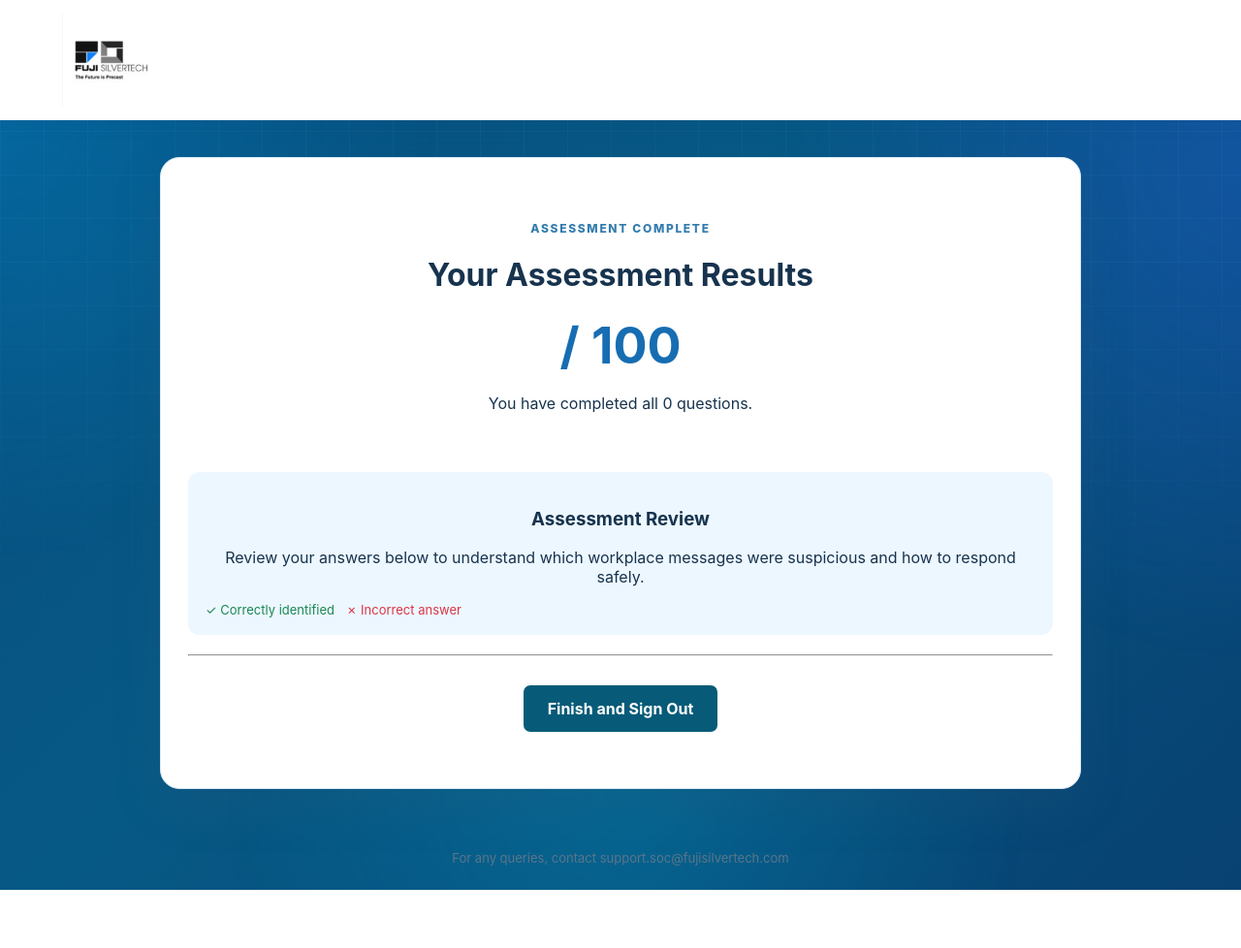
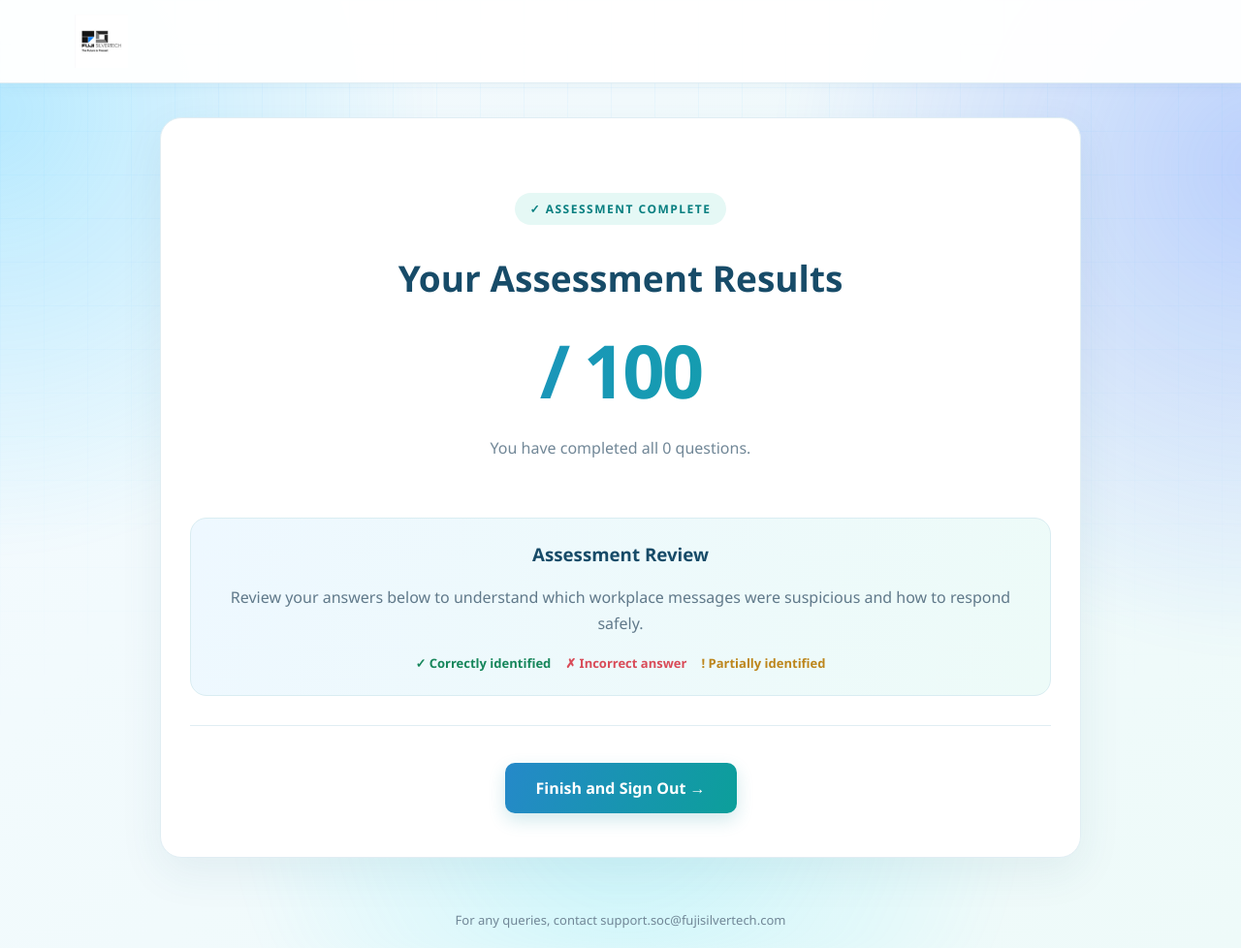
Before and after one commit to akshaykorukonda/fuji-phishing-awareness, a Flask app: template templates/result.html in a window 1280 px wide. Shown: the whole page at 97% size. Before the commit the page ends 918 px from the top, so only its background shows below. Run offline with Flask 3, Linux system fonts and the light colour scheme; the template is opened without the code that fills it, so the values that code supplies are empty.

Commit message:
Refactor result.html for better styling and layout
Updated the assessment results page styles and structure for improved readability and visual appeal.

```diff
--- a/templates/result.html
+++ b/templates/result.html
@@ -8,38 +8,299 @@
     <link rel="stylesheet" href="/static/style.css">
 
     <style>
-        .result-header { text-align:center; padding:25px 10px; }
-        .score { font-size:52px; font-weight:bold; color:#176db2; margin:18px 0; }
-        .question-result { background:#fff; border:1px solid #ddd; border-radius:12px; padding:20px; margin:18px 0; }
-        .question-result.correct { border-left:5px solid #198754; }
-        .question-result.incorrect { border-left:5px solid #dc3545; }
-        .question-result.partial { border-left:5px solid #e0a800; }
-        .status { font-weight:bold; margin-bottom:12px; }
-        .correct-text { color:#198754; }
-        .incorrect-text { color:#dc3545; }
-        .partial-text { color:#a87500; }
-        .answer { padding:14px; background:#f5f6f8; border-radius:8px; margin:12px 0; line-height:1.7; }
-        .mistake-item { padding:12px; border-radius:8px; margin:8px 0; line-height:1.5; background:#f5f6f8; }
-        .mistake-item.found { background:#e8f6ee; border-left:4px solid #198754; }
-        .mistake-item.missed { background:#fff0f0; border-left:4px solid #dc3545; }
-        .mistake-item.wrong { background:#fff4df; border-left:4px solid #e0a800; }
-        .explanation { background:#fff8e8; padding:15px; border-radius:8px; line-height:1.7; margin-top:12px; }
-        .result-actions { text-align:center; margin:30px 0; }
-        .result-actions a { display:inline-block; padding:14px 25px; background:#075b78; color:white; text-decoration:none; border-radius:7px; font-weight:bold; }
-        .result-actions a:hover { background:#06465c; }
-        .result-summary { background:#edf7ff; border-radius:12px; padding:18px; text-align:center; margin:20px 0; }
-        .legend { display:flex; flex-wrap:wrap; gap:12px; margin-top:12px; font-size:13px; }
-        .email-review { border:1px solid #ddd; border-radius:10px; padding:15px; margin:12px 0; background:#fafafa; }
-        .email-review h4 { margin-top:0; }
-        .email-review p { line-height:1.6; overflow-wrap:anywhere; }
-        .email-review.correct-email { border-left:4px solid #198754; }
-        .email-review.wrong-email { border-left:4px solid #dc3545; }
-        .option-review { padding:11px; margin:8px 0; border-radius:7px; background:#f5f6f8; }
-        .option-review.selected-correct { background:#e8f6ee; border-left:4px solid #198754; }
-        .option-review.selected-wrong { background:#fff0f0; border-left:4px solid #dc3545; }
-        @media(max-width:600px) {
-            .score { font-size:40px; }
-            .question-result { padding:15px; }
+        :root {
+            --blue: #2785c7;
+            --teal: #0c9f9a;
+            --navy: #174b68;
+            --light-blue: #eef8ff;
+            --light-teal: #e9f9f6;
+            --green: #16865b;
+            --red: #d94b58;
+            --yellow: #bd861c;
+            --text: #263f50;
+            --muted: #718797;
+            --border: #e0edf3;
+        }
+
+        * { box-sizing: border-box; }
+
+        body {
+            background: linear-gradient(135deg, #f4faff, #eefaf9);
+            color: var(--text);
+            font-family: "Segoe UI", Arial, sans-serif;
+            margin: 0;
+        }
+
+        header {
+            background: rgba(255,255,255,.96);
+            padding: 15px 6%;
+            border-bottom: 1px solid var(--border);
+            box-shadow: 0 3px 15px rgba(35,90,120,.05);
+        }
+
+        header img {
+            max-height: 55px;
+            max-width: 190px;
+            object-fit: contain;
+        }
+
+        main.card {
+            width: min(1050px, 94%);
+            margin: 35px auto;
+            padding: 30px;
+            background: #fff;
+            border: 1px solid var(--border);
+            border-radius: 22px;
+            box-shadow: 0 15px 45px rgba(35,90,120,.08);
+        }
+
+        .result-header {
+            text-align: center;
+            padding: 35px 15px 25px;
+        }
+
+        .tag {
+            display: inline-block;
+            padding: 8px 16px;
+            border-radius: 30px;
+            color: #087f80;
+            background: #e5f8f5;
+            font-size: 12px;
+            font-weight: 800;
+            letter-spacing: 1.5px;
+        }
+
+        h1 {
+            color: var(--navy);
+            font-size: clamp(26px, 4vw, 37px);
+            margin: 17px 0 8px;
+        }
+
+        .result-header > p:last-child {
+            color: var(--muted);
+        }
+
+        .score {
+            font-size: clamp(48px, 9vw, 76px);
+            font-weight: 800;
+            letter-spacing: -3px;
+            margin: 18px 0;
+            background: linear-gradient(100deg, #2589ce, #0ba99b);
+            -webkit-background-clip: text;
+            background-clip: text;
+            color: transparent;
+        }
+
+        .result-summary {
+            background: linear-gradient(110deg, #eef8ff, #edfbf8);
+            border: 1px solid #d9edf2;
+            border-radius: 17px;
+            padding: 24px;
+            text-align: center;
+            margin: 20px 0 25px;
+        }
+
+        .result-summary h3 {
+            color: var(--navy);
+            margin-top: 0;
+        }
+
+        .result-summary p {
+            color: #60798a;
+            line-height: 1.7;
+        }
+
+        .legend {
+            display: flex;
+            justify-content: center;
+            flex-wrap: wrap;
+            gap: 15px;
+            margin-top: 18px;
+            font-size: 13px;
+            font-weight: 700;
+        }
+
+        .correct-text { color: var(--green); }
+        .incorrect-text { color: var(--red); }
+        .partial-text { color: var(--yellow); }
+
+        hr {
+            border: 0;
+            border-top: 1px solid var(--border);
+            margin: 30px 0;
+        }
+
+        .question-result {
+            background: #fff;
+            border: 1px solid var(--border);
+            border-radius: 17px;
+            padding: 23px;
+            margin: 20px 0;
+            box-shadow: 0 5px 18px rgba(35,90,120,.035);
+            transition: transform .2s, box-shadow .2s;
+            overflow-wrap: anywhere;
+        }
+
+        .question-result:hover {
+            transform: translateY(-2px);
+            box-shadow: 0 9px 24px rgba(35,90,120,.08);
+        }
+
+        .question-result.correct { border-left: 5px solid var(--green); }
+        .question-result.incorrect { border-left: 5px solid var(--red); }
+        .question-result.partial { border-left: 5px solid var(--yellow); }
+
+        .question-result h3 {
+            color: var(--navy);
+            line-height: 1.5;
+            margin-top: 0;
+        }
+
+        .status {
+            font-weight: 800;
+            font-size: 13px;
+            letter-spacing: .5px;
+            margin: 16px 0;
+        }
+
+        .answer {
+            padding: 16px;
+            background: #f3f9fd;
+            border: 1px solid #e1eff6;
+            border-radius: 11px;
+            margin: 13px 0;
+            line-height: 1.8;
+        }
+
+        .mistake-item {
+            padding: 14px;
+            border-radius: 10px;
+            margin: 9px 0;
+            line-height: 1.6;
+            background: #f4f8fa;
+        }
+
+        .mistake-item.found {
+            background: #eaf8f0;
+            border-left: 4px solid var(--green);
+        }
+
+        .mistake-item.missed {
+            background: #fff0f1;
+            border-left: 4px solid var(--red);
+        }
+
+        .mistake-item.wrong {
+            background: #fff8e9;
+            border-left: 4px solid var(--yellow);
+        }
+
+        .explanation {
+            background: linear-gradient(110deg, #eff8ff, #effbf9);
+            border: 1px solid #dceef1;
+            padding: 18px;
+            border-radius: 12px;
+            line-height: 1.8;
+            margin-top: 14px;
+        }
+
+        .explanation strong {
+            color: var(--navy);
+        }
+
+        .email-review {
+            border: 1px solid var(--border);
+            border-radius: 13px;
+            padding: 18px;
+            margin: 13px 0;
+            background: #f8fbfd;
+        }
+
+        .email-review h4 {
+            margin-top: 0;
+            color: var(--navy);
+        }
+
+        .email-review p {
+            line-height: 1.7;
+            overflow-wrap: anywhere;
+        }
+
+        .email-review.correct-email {
+            border-left: 5px solid var(--green);
+            background: #f3fbf6;
+        }
+
+        .email-review.wrong-email {
+            border-left: 5px solid var(--red);
+            background: #fff7f7;
+        }
+
+        .option-review {
+            padding: 12px;
+            margin: 8px 0;
+            border-radius: 9px;
+            background: #f3f8fb;
+        }
+
+        .option-review.selected-correct {
+            background: #eaf8f0;
+            border-left: 4px solid var(--green);
+        }
+
+        .option-review.selected-wrong {
+            background: #fff0f1;
+            border-left: 4px solid var(--red);
+        }
+
+        .result-actions {
+            text-align: center;
+            margin: 38px 0 15px;
+        }
+
+        .result-actions a {
+            display: inline-block;
+            padding: 15px 32px;
+            background: linear-gradient(110deg, #2589c9, #0c9f9a);
+            color: white;
+            text-decoration: none;
+            border-radius: 10px;
+            font-weight: 800;
+            box-shadow: 0 7px 18px rgba(24,145,160,.2);
+            transition: transform .2s, box-shadow .2s;
+        }
+
+        .result-actions a:hover {
+            transform: translateY(-2px);
+            box-shadow: 0 10px 22px rgba(24,145,160,.3);
+        }
+
+        footer {
+            text-align: center;
+            color: var(--muted);
+            padding: 20px;
+            font-size: 13px;
+        }
+
+        @media(max-width: 600px) {
+            main.card {
+                padding: 17px;
+                margin: 18px auto;
+                border-radius: 15px;
+            }
+
+            .result-header { padding: 25px 5px; }
+            .question-result { padding: 16px; }
+            .result-summary { padding: 17px; }
+            .legend { gap: 10px; }
+            .email-review { padding: 13px; }
+        }
+
+        @media(prefers-reduced-motion: reduce) {
+            *, *::before, *::after {
+                transition: none !important;
+                animation: none !important;
+            }
         }
     </style>
 </head>
@@ -53,7 +314,7 @@
 <main class="card">
 
     <div class="result-header">
-        <p class="tag">ASSESSMENT COMPLETE</p>
+        <p class="tag">✓ ASSESSMENT COMPLETE</p>
         <h1>Your Assessment Results</h1>
 
         <div class="score">{{ r.score }} / 100</div>
@@ -63,11 +324,15 @@
 
     <div class="result-summary">
         <h3>Assessment Review</h3>
-        <p>Review your answers below to understand which workplace messages were suspicious and how to respond safely.</p>
+        <p>
+            Review your answers below to understand which workplace messages
+            were suspicious and how to respond safely.
+        </p>
 
         <div class="legend">
             <span class="correct-text">✓ Correctly identified</span>
             <span class="incorrect-text">✗ Incorrect answer</span>
+            <span class="partial-text">! Partially identified</span>
         </div>
     </div>
 
@@ -135,27 +400,46 @@
                 </div>
 
                 {% if mode == 'find_mistakes' %}
+
                     {% for mistake in candidates %}
                         {% if mistake.id|string in selected_ids and mistake.id|string in correct_ids %}
-                            <div class="mistake-item found">✓ Correctly identified<br>{{ mistake.text }}</div>
+                            <div class="mistake-item found">
+                                ✓ Correctly identified<br>{{ mistake.text }}
+                            </div>
                         {% elif mistake.id|string in selected_ids %}
-                            <div class="mistake-item wrong">! Incorrect selection<br>{{ mistake.text }}</div>
+                            <div class="mistake-item wrong">
+                                ! Incorrect selection<br>{{ mistake.text }}
+                            </div>
                         {% elif mistake.id|string in correct_ids %}
-                            <div class="mistake-item missed">✗ You missed this<br>{{ mistake.text }}</div>
+                            <div class="mistake-item missed">
+                                ✗ You missed this<br>{{ mistake.text }}
+                            </div>
                         {% endif %}
                     {% endfor %}
+
                 {% else %}
+
                     {% for part in x.sender_parts|default([]) + x.email_parts|default([]) %}
                         {% if part.clickable %}
                             {% if part.id|string in selected_ids and part.id|string in correct_ids %}
-                                <div class="mistake-item found">✓ Correctly identified<br>{{ part.text|default(part.value|default(part.id)) }}</div>
+                                <div class="mistake-item found">
+                                    ✓ Correctly identified<br>
+                                    {{ part.text|default(part.value|default(part.id)) }}
+                                </div>
                             {% elif part.id|string in selected_ids %}
-                                <div class="mistake-item wrong">! Incorrect selection<br>{{ part.text|default(part.value|default(part.id)) }}</div>
+                                <div class="mistake-item wrong">
+                                    ! Incorrect selection<br>
+                                    {{ part.text|default(part.value|default(part.id)) }}
+                                </div>
                             {% elif part.id|string in correct_ids %}
-                                <div class="mistake-item missed">✗ You missed this<br>{{ part.text|default(part.value|default(part.id)) }}</div>
+                                <div class="mistake-item missed">
+                                    ✗ You missed this<br>
+                                    {{ part.text|default(part.value|default(part.id)) }}
+                                </div>
                             {% endif %}
                         {% endif %}
                     {% endfor %}
+
                 {% endif %}
 
             {% else %}
@@ -180,6 +464,7 @@
                             {% endif %}">
 
                             <h4>{{ email.label|default('Email ' ~ loop.index) }}</h4>
+
                             <p><strong>From:</strong> {{ email.sender|default('') }}</p>
                             <p><strong>Address:</strong> {{ email.sender_email|default('') }}</p>
                             <p><strong>Time:</strong> {{ email.timestamp|default('') }}</p>
@@ -215,6 +500,7 @@
 
                 <div class="answer">
                     <strong>Correct answer:</strong><br>
+
                     {% if x.correct is integer and x.correct >= 0 and x.correct < x.options|length %}
                         <span class="correct-text">
                             {{ 'ABCD'[x.correct] }}. {{ x.options[x.correct] }}
@@ -238,7 +524,7 @@
     {% endfor %}
 
     <div class="result-actions">
-        <a href="/logout">Finish and Sign Out</a>
+        <a href="/logout">Finish and Sign Out →</a>
     </div>
 
 </main>
```
